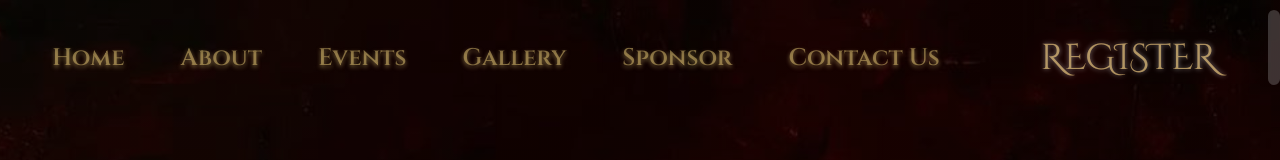
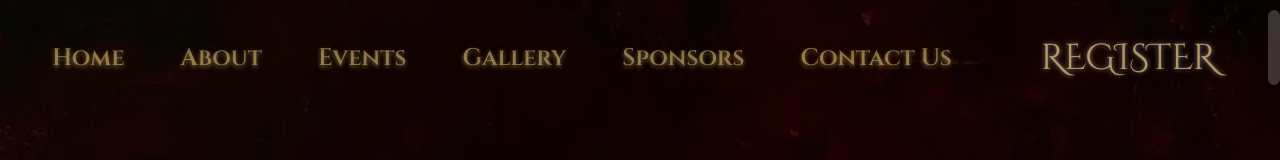
Before and after one commit to vk-0612/Waves-2025-Website, a Next.js app: page /sponsors in a window 1280 px wide. Shown: the top 160 px of the page. Built offline with nearby package versions, Linux system fonts and the light colour scheme.

Commit message:
merged repo

```diff
--- a/src/app/layout.js
+++ b/src/app/layout.js
@@ -73,8 +73,8 @@ export default function RootLayout({ children }) {
                 </Link>
               </li>
               <li className={navItemClass} style={navItemStyle}>
-                <Link href="/sponsor" className="block px-1 py-1">
-                  Sponsor
+                <Link href="/sponsors" className="block px-1 py-1">
+                  Sponsors
                 </Link>
               </li>
               <li className={navItemClass} style={navItemStyle}>
```
